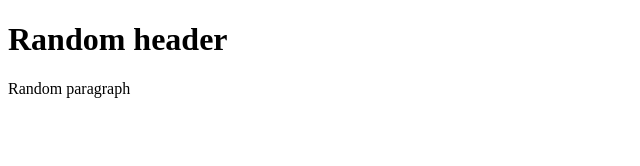
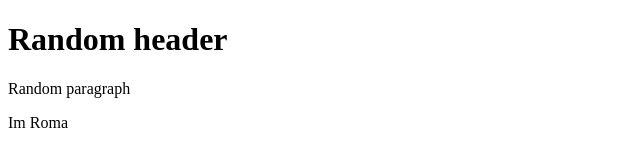
Before and after one commit to RoundBaloo/UniUnity, a plain HTML site: page index.html in a window 1280 px wide. Shown: the full height of the page, 0-640 px from the left. Drawn offline with Linux system fonts and the light colour scheme.

Commit message:
Update index.html
test feature

```diff
--- a/index.html
+++ b/index.html
@@ -7,5 +7,6 @@
 <body>
 <h1>Random header</h1>
 <p>Random paragraph</p>
+<p>Im Roma</p>
 </body>
 </html>
```
